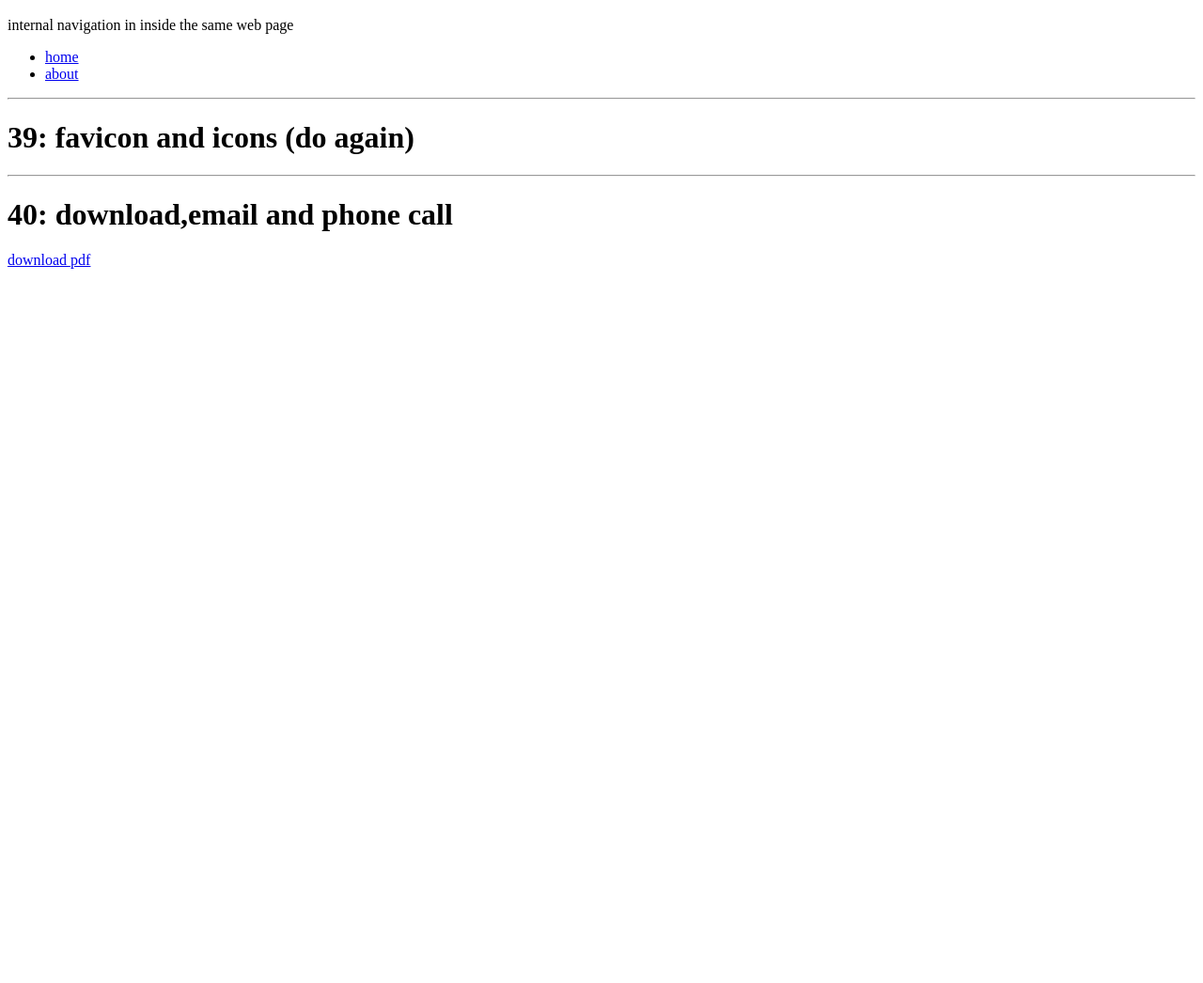
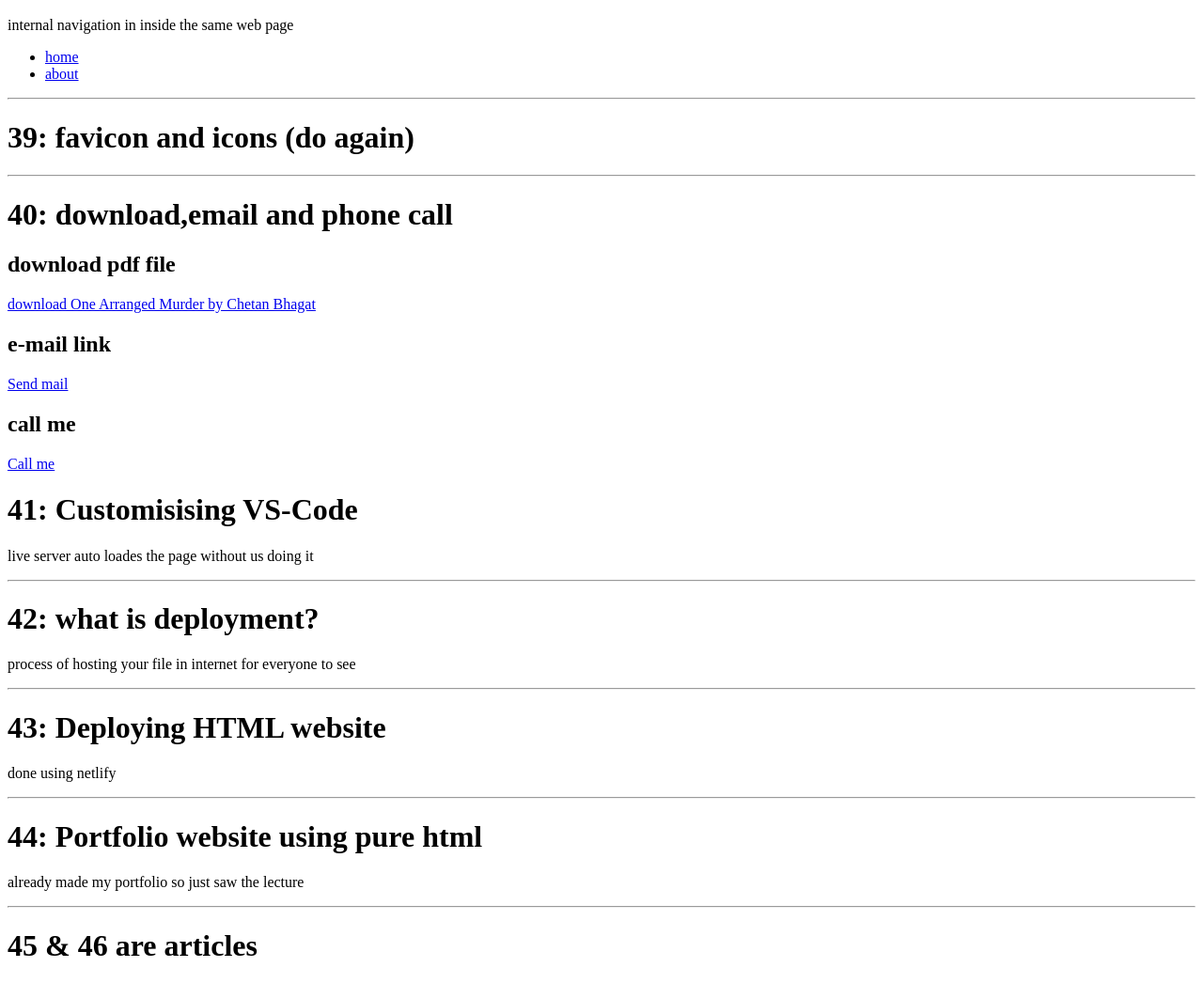
Before and after one commit to IshaNayal/FullStackWeb-MERN-DevTut, a plain HTML site: page index.html in a window 1280 px wide. Shown: the part 4226-5272 px from the top of the page at 94% size. Before the commit the page ends 4520 px from the top, so only its background shows below. Drawn offline with Linux system fonts and the light colour scheme.

Commit message:
Update index.html

```diff
--- a/index.html
+++ b/index.html
@@ -351,9 +351,38 @@
 
 <h1> 40: download,email and phone call</h1>
 <!--download-->
-<a href="/sample.pdf" download=""> download pdf</a>
+<h2> download pdf file</h2>
+<a href="C:\Users\isha and gaurav\OneDrive\Desktop\udemy web dev\assests\One Arranged Murder by Chetan Bhagat-X.pdf " download=""> download One Arranged Murder by Chetan Bhagat</a>
 
 <!--email link-->
+<h2> e-mail link</h2>
+<a href="mailto:ishanayal16@gmail.com"> Send mail</a>
+
+<!--telephone-->
+<h2> call me</h2>
+<a href="tel:8527678861">Call me</a>
+
+
+<h1>41: Customisising VS-Code</h1>
+<p> live server auto loades the page without us doing it</p>
+<hr>
+
+<h1> 42: what is deployment?</h1>
+<p> process of hosting your file in internet for everyone to see</p>
+<hr>
+
+
+<h1>43: Deploying HTML website</h1>
+<p> done using netlify</p>
+<hr>
+
+
+<h1>44: Portfolio website using pure html</h1>
+<p> already made my portfolio so just saw the lecture </p>
+<hr>
+
+<h1> 45 & 46 are articles </h1>
+
 
 </body>
 <footer>
```
